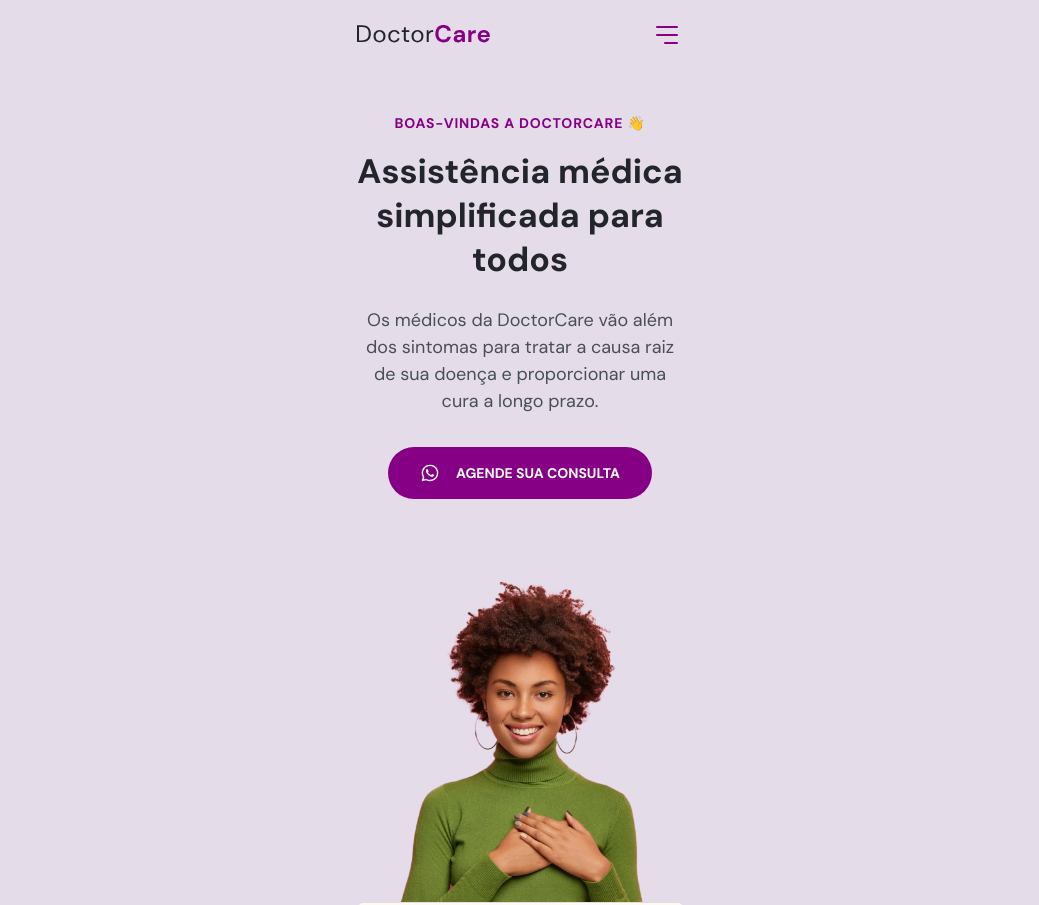
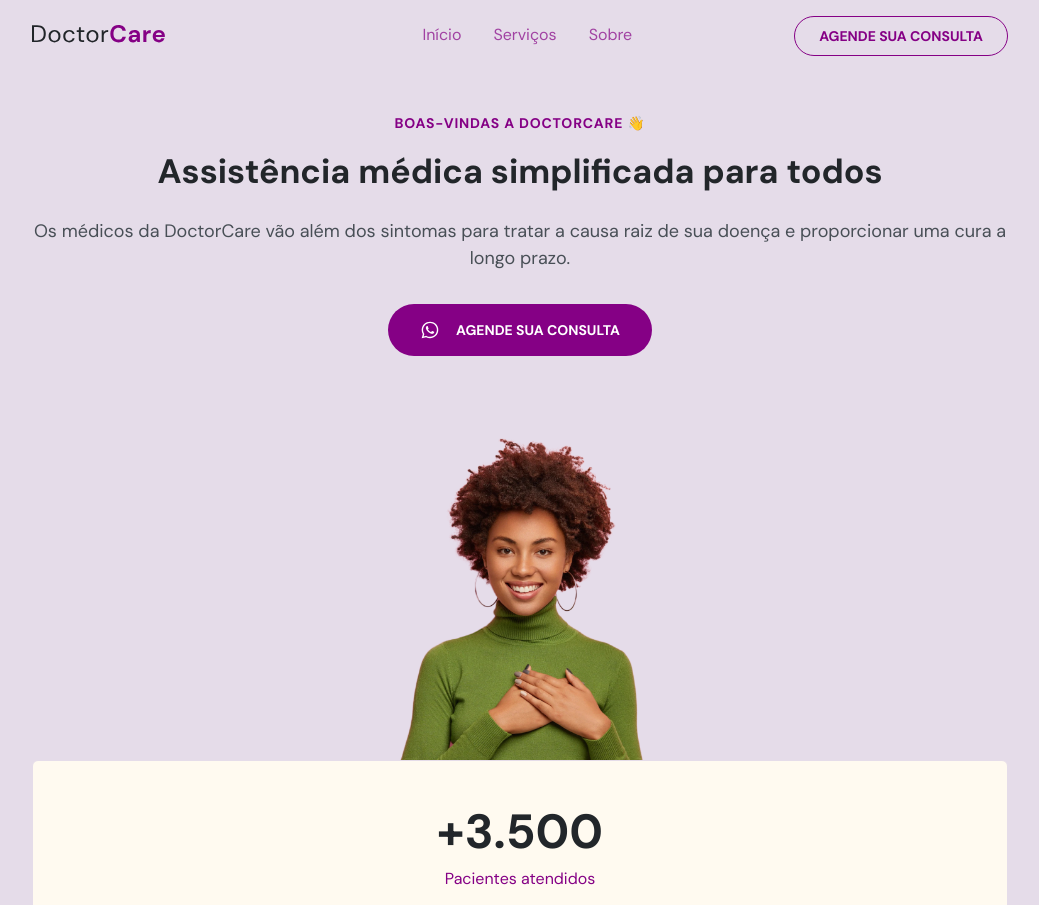
Before and after one commit to henriquemsleal/Rocketseat_NLW8-Origin, a plain HTML site: page index.html in a window 1280 px wide. Shown: the top 905 px of the page, without its empty margins (120-1159 px from the left). Drawn offline with nearby package versions, Linux system fonts and the light colour scheme.

Commit message:
Stage 5 part 1

```diff
--- a/style.css
+++ b/style.css
@@ -13,6 +13,7 @@
   --paragraph: hsl(210, 9%, 31%);
   --brand-beige: hsl(39, 100%, 97%);
   --brand-light: hsl(calc(var(--hue) - 22), 23%, 89%);
+  --brand-light-2: hsl(calc(var(--hue) + 10), 14%, 97%);
   --brand-dark: hsl(var(--hue), 100%, 14%);
   --bg-light: hsl(180, 14%, 97%);
 
@@ -40,7 +41,8 @@ body {
 }
 
 .wrapper {
-  width: 37.5rem;
+  /* width: 37.5rem; */
+  width: min(50rem, 100%);
   /* margin-right: auto;
   margin-left: auto; */
   margin-inline: auto;
@@ -205,6 +207,11 @@ nav button {
   cursor: pointer;
 }
 
+nav .menu,
+nav .close-menu {
+  position: fixed;
+}
+
 /* ////// MENU-EXPANDED //////////////////////////// */
 body.menu-expanded {
   overflow: hidden;
@@ -233,7 +240,7 @@ body.menu-expanded .close-menu {
 }
 
 body.menu-expanded .menu {
-  position: fixed;
+  /* position: fixed; */
   top: 0;
   left: 0;
   background: var(--primary-color);
@@ -358,7 +365,9 @@ body.menu-expanded button path {
 }
 
 #home .stats {
-  width: 32.7rem;
+  /* width: 32.7rem; */
+  width: 100%;
+  /* width: min(50rem, 100%); */
   /* height: 47.0rem; */
   padding-block: 4rem;
   margin-inline: auto;
@@ -511,3 +520,134 @@ footer .social-links {
   visibility: visible;
   transform: translateY(0);
 }
+
+/* ////// RESPONSIVO ////////////////////////////////*/
+
+@media (min-width: 1024px) {
+  /* ////// GERAL ////////////////////////////////// */
+  .wrapper {
+    width: min(102.4rem, 100%);
+    display: grid;
+  }
+
+  /* ////// NAVIGATION ///////////////////////////// */
+
+  /* reset */
+  nav#navigation .wrapper * {
+    margin: 0;
+    padding: 0;
+    visibility: initial;
+    display: initial;
+    opacity: initial;
+    flex-direction: initial;
+    position: initial;
+    font-size: initial;
+    font-weight: initial;
+    transform: initial;
+    color: initial;
+    background-color: initial;
+    filter: initial;
+  }
+
+  nav#navigation .close-menu,
+  nav#navigation .open-menu,
+  nav#navigation .social-links {
+    display: none;
+  }
+
+  nav#navigation .menu {
+    display: flex;
+    align-items: center;
+    justify-content: space-between;
+    width: 60%;
+  }
+
+  nav#navigation .menu ul:nth-child(1) {
+    display: flex;
+    gap: 3.2rem;
+  }
+
+  nav#navigation .menu a.button {
+    display: flex;
+    justify-content: center;
+    align-items: center;
+    padding: 1rem 2.4rem;
+    border: 1px solid var(--primary-color);
+    border-radius: 2rem;
+    color: var(--primary-color);
+    font-weight: 700;
+    font-size: 1.4rem;
+    line-height: 1.8rem;
+    text-transform: uppercase;
+  }
+
+  nav#navigation .menu a.button:hover,
+  nav#navigation .menu a.button.active {
+    /* border: none; */
+    outline: none;
+    background-color: var(--primary-color);
+    filter: brightness(1.1);
+    color: var(--brand-light-2);
+  }
+
+  nav#navigation.scroll .menu a.button {
+    border-color: white;
+    color: white;
+  }
+
+  nav#navigation.scroll .menu a.button:hover,
+  nav#navigation.scroll .menu a.button.active {
+    /* filter: brightness(0.8); */
+    background-color: var(--brand-dark);
+  }
+
+  nav#navigation .menu ul li a {
+    color: var(--primary-color);
+    opacity: 0.7;
+    transition: 0.2s;
+  }
+
+  nav#navigation .menu ul li a:hover,
+  nav#navigation .menu ul li a.active {
+    opacity: 1;
+    font-weight: 700;
+  }
+
+  nav#navigation.scroll .menu ul li a {
+    color: var(--brand-light-2);
+    opacity: 0.8;
+  }
+
+  nav#navigation.scroll .menu ul li a:hover,
+  nav#navigation.scroll .menu ul li a.active {
+    opacity: 1;
+    font-weight: 700;
+  }
+
+  nav#navigation .menu ul li a::after {
+    content: '';
+    width: 0%;
+    height: 3px;
+    background-color: var(--primary-color);
+    /* opacity: 0.8; */
+    position: relative;
+    bottom: -1.8rem;
+    left: -0.5rem;
+    /* right: 0.8rem; */
+    display: block;
+    transition: 0.3s;
+  }
+
+  nav#navigation .menu ul li a:hover::after,
+  nav#navigation .menu ul li a.active::after {
+    padding-inline: 0.8rem;
+    width: 100%;
+  }
+
+  nav#navigation.scroll .menu ul li a:hover::after,
+  nav#navigation.scroll .menu ul li a.active::after {
+    background-color: white;
+  }
+
+  /* ////// HOME /////////////////////////////////// */
+}
```
